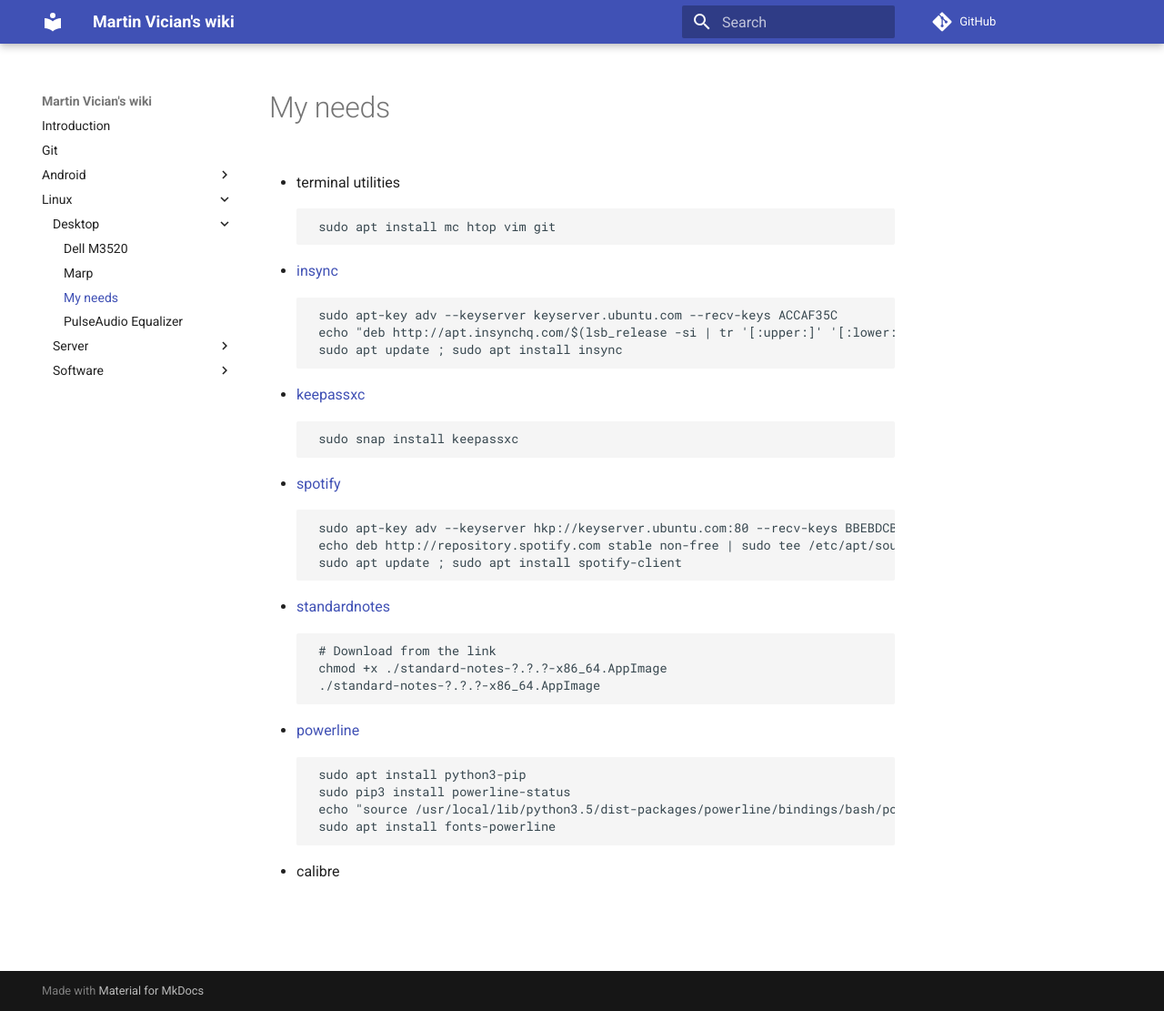
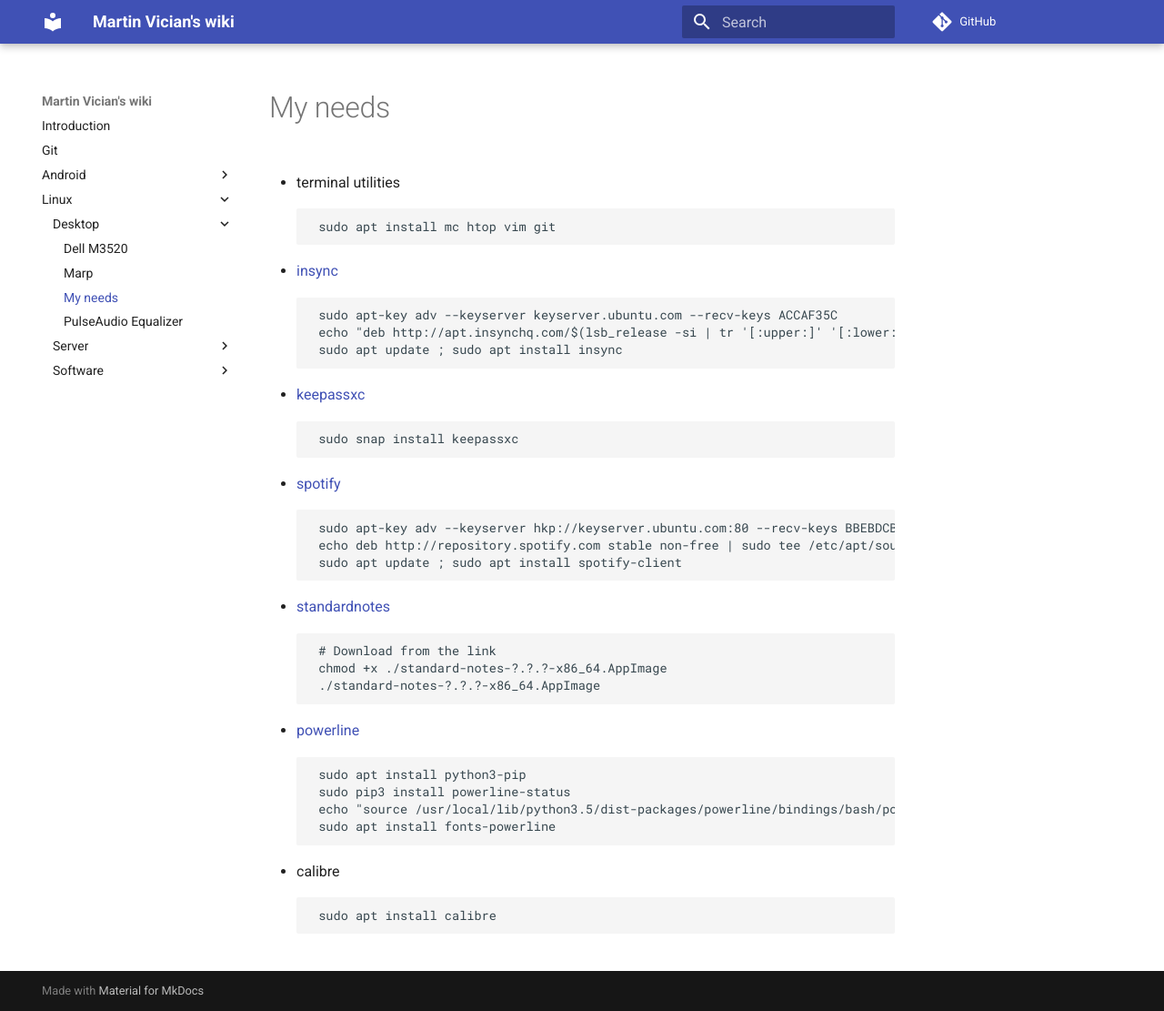
Before and after one commit to vician/wiki, an MkDocs documentation site: the page built from docs/Linux/Desktop/My needs.md, in a window 1280 px wide and 1111 px high. Shown: the whole window at 91% size. Built offline with MkDocs 1.6.1 and Material for MkDocs 9.7.7, drawn with Linux system fonts in a browser that asks for light colours; comment, search, counter and statistics services are not loaded.

Commit message:
Update My needs.md

```diff
--- a/docs/Linux/Desktop/My needs.md
+++ b/docs/Linux/Desktop/My needs.md
@@ -32,3 +32,5 @@
          sudo apt install fonts-powerline
 
 - calibre
+
+         sudo apt install calibre
```
